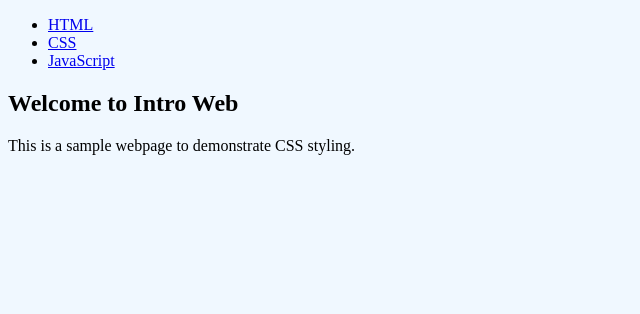
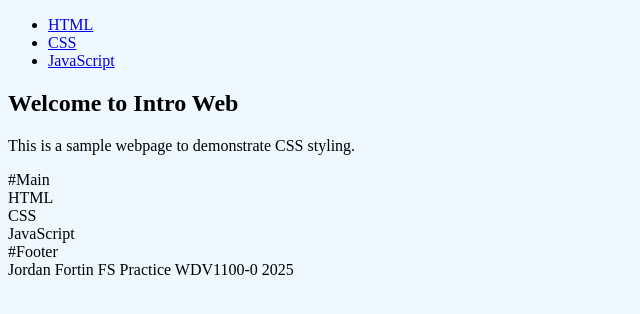
Before and after one commit to Jfortin87/FS-IntroWeb-25, a plain HTML site: page index.html in a window 1280 px wide. Shown: the whole page, without its empty margins (0-640 px from the left). Drawn offline with Linux system fonts and the light colour scheme.

Commit message:
week one start

```diff
--- a/index.html
+++ b/index.html
@@ -9,7 +9,6 @@
     <meta name="robots" content="index, follow">
 
     <link rel="stylesheet" href="css/styles.css">
-
 
     <title>Intro Web</title>
 </head>
@@ -27,6 +26,20 @@
         <h1>Welcome to Intro Web</h1>
         <p>This is a sample webpage to demonstrate CSS styling.</p>
 
+    </nav>
+
+    <main>
+        #Main
+
+        <section>HTML</section>
+        <section>CSS</section>
+        <section>JavaScript</section>
+    </main>
+
+    <footer>
+        #Footer
+        <div> Jordan Fortin FS Practice WDV1100-0 2025</div>
+    </footer>
 </body>
 
 </html>
```
